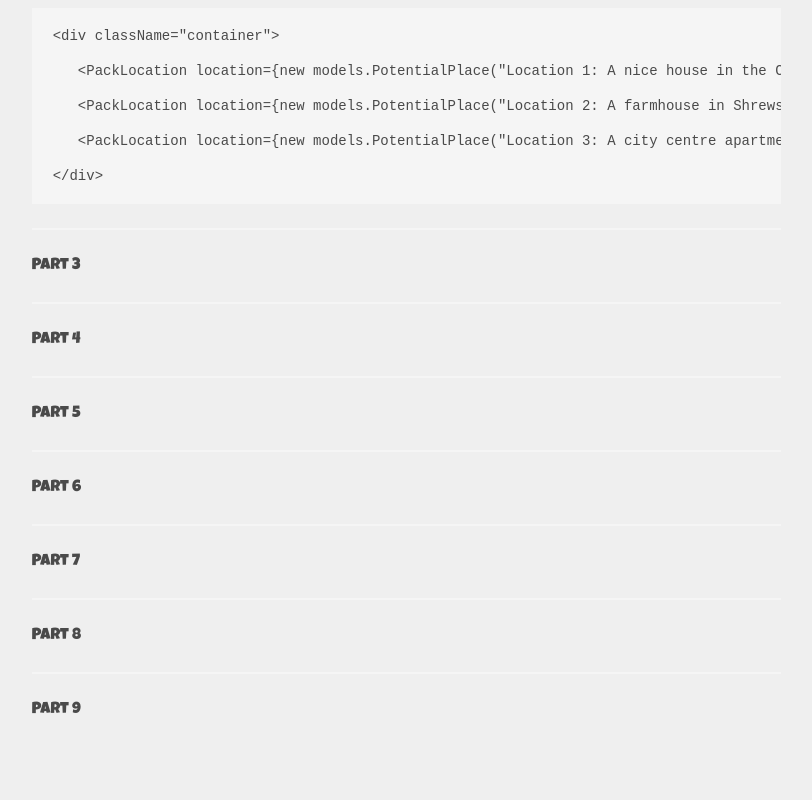
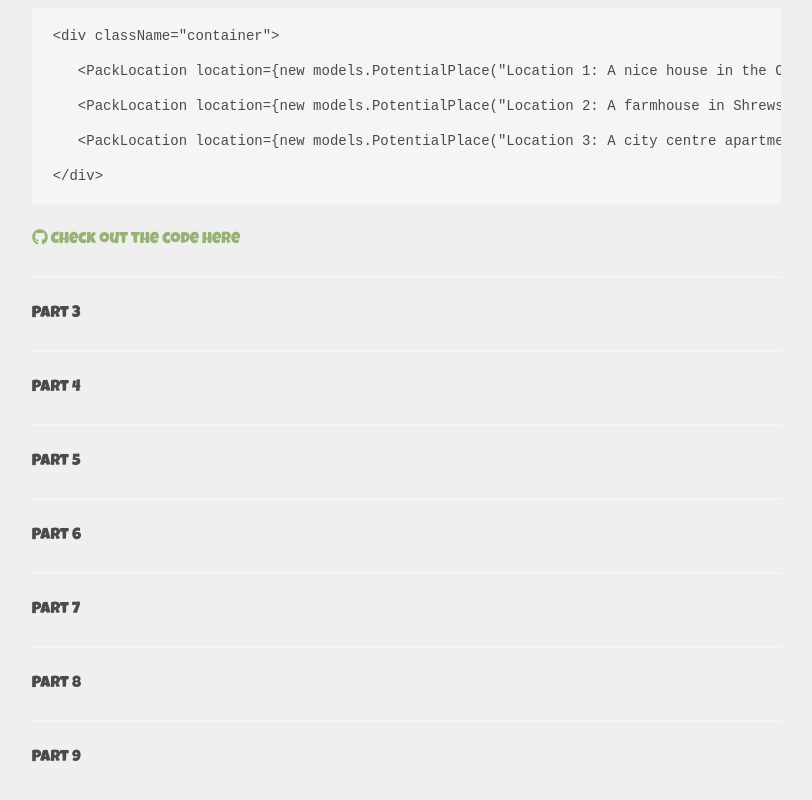
Before and after one commit to lssweatherhead/ReactTypescriptStarter-PackIt, a React (Create React App) app: page / in a window 1280 px wide. Shown: the part 2985-3785 px from the top of the page, without its empty margins (451-1263 px from the left). Built offline with nearby package versions, Linux system fonts and the light colour scheme.

Commit message:
Added github branch link

```diff
--- a/src/pages/notes.tsx
+++ b/src/pages/notes.tsx
@@ -148,6 +148,8 @@ class Notes extends Component {
                   </div>
                 </div>
 
+                <a href="https://github.com/lssweatherhead/ReactTypescriptStarter-PackIt/tree/Step-2-Typescript-Object-Notation"><i className="fab fa-github"></i> Check out the code here</a>
+
               </div>
 
               <hr />
```
